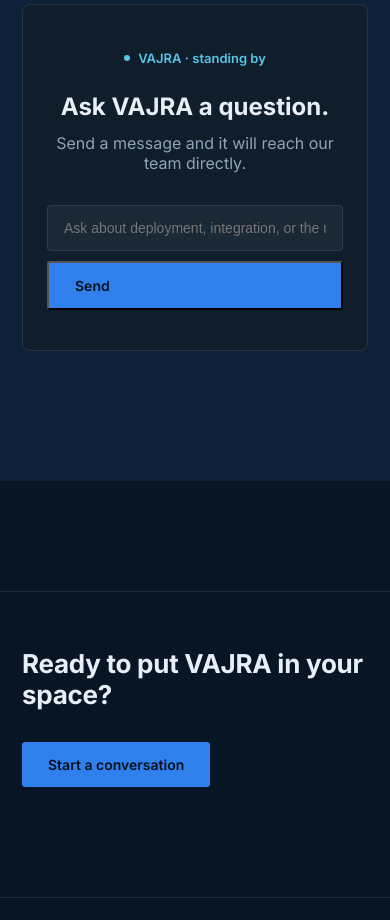
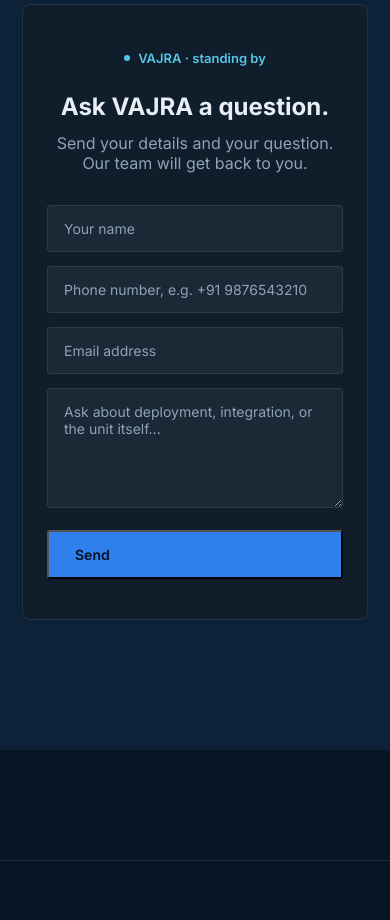
Before and after one commit to aditisingh2512/VAJRA, a React (Vite) app: page / in a window 390 px wide. Shown: the part 8700-9620 px from the top of the page. Built offline with nearby package versions, Linux system fonts and the light colour scheme.

Commit message:
Updated vajra-travel pic n convo section

```diff
--- a/src/Components/Conversation/Conversation.css
+++ b/src/Components/Conversation/Conversation.css
@@ -43,22 +43,42 @@
 
 .conversation__form {
   display: flex;
-  gap: 10px;
+  flex-direction: column;
+  gap: 14px;
 }
 
-.conversation__form input {
-  flex: 1;
+.conversation__form input,
+.conversation__form textarea {
+  width: 100%;
+  box-sizing: border-box;
   background: rgba(232, 238, 245, 0.05);
   border: 1px solid var(--border-soft);
   border-radius: 4px;
   padding: 14px 16px;
   color: var(--text-primary);
   font-size: 14px;
+  font-family: inherit;
 }
 
-.conversation__form input:focus {
+.conversation__form textarea {
+  resize: vertical;
+  min-height: 120px;
+}
+
+.conversation__form input::placeholder,
+.conversation__form textarea::placeholder {
+  color: var(--text-muted);
+}
+
+.conversation__form input:focus,
+.conversation__form textarea:focus {
   outline: none;
   border-color: var(--cyan);
+}
+
+.conversation__form .btn {
+  align-self: flex-start;
+  margin-top: 8px;
 }
 
 .conversation__confirm p {
@@ -72,6 +92,7 @@
   color: var(--cyan);
   padding: 10px 20px;
   border-radius: 4px;
+  cursor: pointer;
 }
 
 @media (max-width: 560px) {
@@ -79,7 +100,7 @@
     padding: 40px 24px;
   }
 
-  .conversation__form {
-    flex-direction: column;
+  .conversation__form .btn {
+    width: 100%;
   }
 }
--- a/src/Components/Conversation/Conversation.jsx
+++ b/src/Components/Conversation/Conversation.jsx
@@ -2,15 +2,50 @@
 import './Conversation.css';
 
 export default function Conversation() {
-  const [value, setValue] = useState('');
+  const [formData, setFormData] = useState({
+    name: '',
+    phone: '',
+    email: '',
+    question: '',
+  });
+
   const [submitted, setSubmitted] = useState(false);
+
+  const handleChange = (e) => {
+    const { name, value } = e.target;
+
+    setFormData((prev) => ({
+      ...prev,
+      [name]: value,
+    }));
+  };
 
   const handleSubmit = (e) => {
     e.preventDefault();
-    if (!value.trim()) return;
-    // No backend is connected yet. Wire this handler to your API
-    // endpoint when one is available, in place of this local state update.
+
+    if (
+      !formData.name.trim() ||
+      !formData.phone.trim() ||
+      !formData.email.trim() ||
+      !formData.question.trim()
+    ) {
+      return;
+    }
+
+    // Backend will be connected here later.
+    // The complete form data will be sent to the API at that stage.
+
     setSubmitted(true);
+  };
+
+  const handleReset = () => {
+    setSubmitted(false);
+    setFormData({
+      name: '',
+      phone: '',
+      email: '',
+      question: '',
+    });
   };
 
   return (
@@ -23,12 +58,18 @@
           </div>
 
           <h2>Ask VAJRA a question.</h2>
-          <p>Send a message and it will reach our team directly.</p>
+
+          <p>
+            Send your details and your question. Our team will get back to you.
+          </p>
 
           {submitted ? (
             <div className="conversation__confirm">
-              <p>Received. Someone from the team will follow up.</p>
-              <button onClick={() => { setSubmitted(false); setValue(''); }}>
+              <p>
+                Received. Someone from the team will follow up.
+              </p>
+
+              <button onClick={handleReset}>
                 Send another
               </button>
             </div>
@@ -36,12 +77,47 @@
             <form className="conversation__form" onSubmit={handleSubmit}>
               <input
                 type="text"
-                value={value}
-                onChange={(e) => setValue(e.target.value)}
+                name="name"
+                value={formData.name}
+                onChange={handleChange}
+                placeholder="Your name"
+                aria-label="Your name"
+                required
+              />
+
+              <input
+                type="tel"
+                name="phone"
+                value={formData.phone}
+                onChange={handleChange}
+                placeholder="Phone number, e.g. +91 9876543210"
+                aria-label="Phone number"
+                required
+              />
+
+              <input
+                type="email"
+                name="email"
+                value={formData.email}
+                onChange={handleChange}
+                placeholder="Email address"
+                aria-label="Email address"
+                required
+              />
+
+              <textarea
+                name="question"
+                value={formData.question}
+                onChange={handleChange}
                 placeholder="Ask about deployment, integration, or the unit itself..."
                 aria-label="Ask VAJRA a question"
+                rows="5"
+                required
               />
-              <button type="submit" className="btn btn--primary">Send</button>
+
+              <button type="submit" className="btn btn--primary">
+                Send
+              </button>
             </form>
           )}
         </div>
```
Also changed, not shown: public/images/vajra-travel.jpeg (added).
